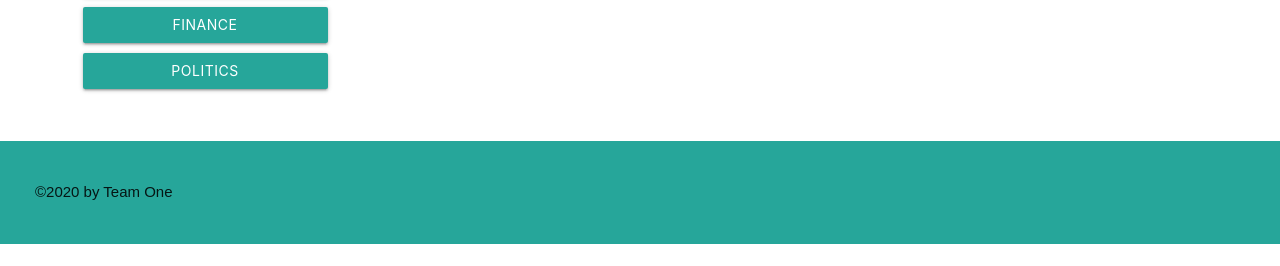
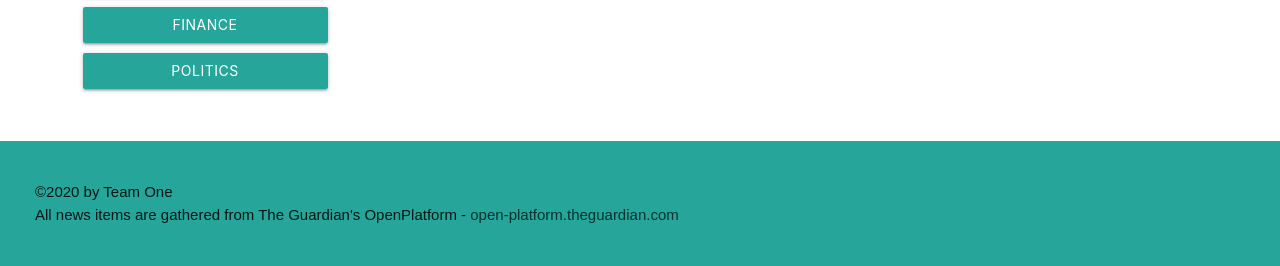
Before and after one commit to leggeamy/Daily-Dashboard, a plain HTML site: page index.html in a window 1280 px wide. Shown: the part 828-1094 px from the top of the page. Before the commit the page ends 1072 px from the top, so only its background shows below. Drawn offline with nearby package versions, Linux system fonts and the light colour scheme.

Commit message:
accidentally updated the news reference footer in the wrong branch. will note in pull request.

```diff
--- a/assets/css/styles.css
+++ b/assets/css/styles.css
@@ -22,6 +22,9 @@
     font-size: 30px;
   }
 
+  a {
+    color:  #05322d;
+  }
 
   h2 {
     color: white;
--- a/index.html
+++ b/index.html
@@ -115,7 +115,9 @@
     </div>
 </body>
 <footer>
-    &copy;2020 by Team One
+    &copy;2020 by Team One <br>
+    All news items are gathered from The Guardian's OpenPlatform -
+    <a href="https://open-platform.theguardian.com">open-platform.theguardian.com</a>
 </footer>
 
 </html>
```
